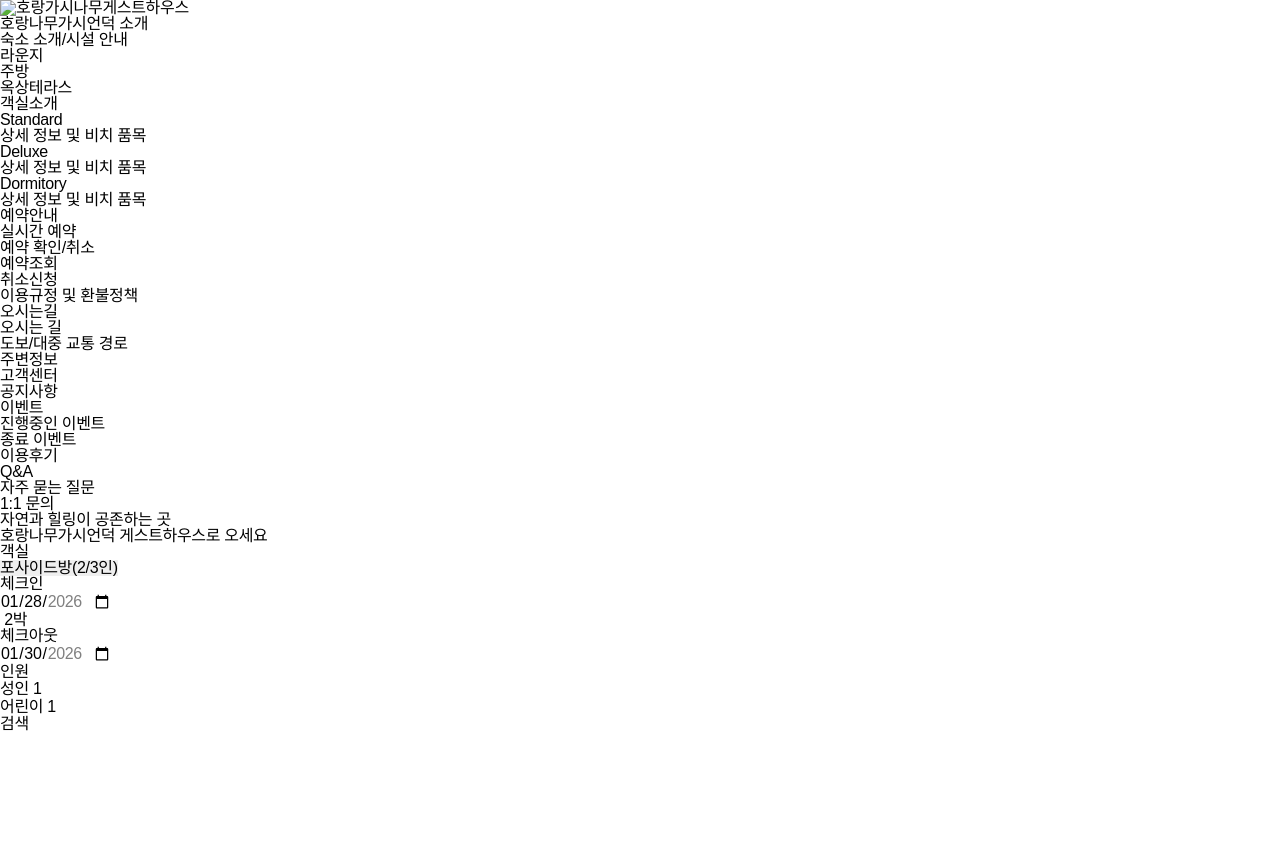
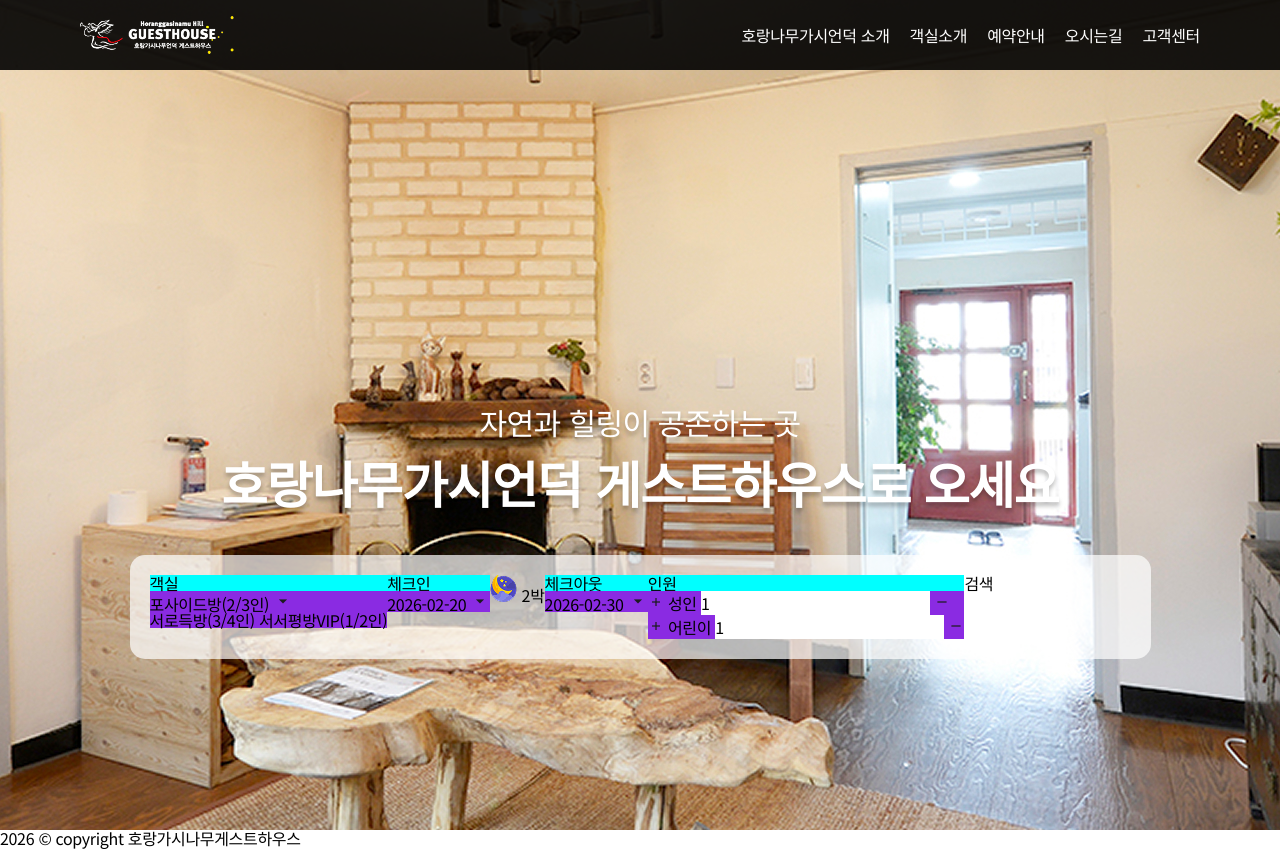
Before and after one commit to kumhee2822-droid/horang_hill, a plain HTML site: page index.html in a window 1280 px wide. Before the commit the page ends 800 px from the top, so only its background shows below. Drawn offline with Linux system fonts and the light colour scheme; a web font is replaced by a local one.

Commit message:
header~herobnr까지

```diff
--- a/index.html
+++ b/index.html
@@ -5,14 +5,16 @@
     <meta name="viewport" content="width=device-width, initial-scale=1.0">
     <title>호랑가시나무 게스트하우스</title>
     <link rel="shortcut icon" href="favicon.ico" type="image/x-icon">
+    <link href="https://fonts.googleapis.com/css2?family=Noto+Sans+KR:wght@100..900&display=swap" rel="stylesheet">
     <link rel="stylesheet" as="style" crossorigin href="https://cdn.jsdelivr.net/gh/orioncactus/pretendard@v1.3.9/dist/web/static/pretendard-dynamic-subset.min.css" />
     <link rel="stylesheet" href="./styles/reset.css">
+    <link rel="stylesheet" href="./styles/common.css">
     <link rel="stylesheet" href="./styles/index.css">
 </head>
 <body>
     <div id="wrap">
         <header>
-            <h1><a href="#"><img src="" alt="호랑가시나무게스트하우스"></a></h1>
+            <h1><a href="./index.html"><img src="./img/logo.png" alt="호랑가시나무게스트하우스"></a></h1>
             <nav>
                 <ul id="gnb">
                     <li><a href="#">호랑나무가시언덕 소개</a>
@@ -96,53 +98,83 @@
                 </div>
                 <!-- action 객실, 날짜, 인원 정보를 저장할 서버 위치 -->
                 <!-- method 객실, 날짜, 인원정보에 대한 보안 여부 (post 보안함) -->
-                <form action="#" method="get">
+                <form action="#" method="get" id="reservation_form">
                     <div class="room">
                         <h2>객실</h2>
-                        <p>
-                            <select name="room_type" id="room_type"><!-- name(그룹명) id(css,js) -->
-                                <option value="type1">포사이드방(2/3인)</option><!-- calue(서버전송) -->
+                        <div class="room_type">
+                            <a href="#">
+                                <span class="name">포사이드방<span>(2/3인)</span></span>
+                                <img src="./img/arrow_drop_down.png" alt="">
+                            </a>
+                            <div class="room_open">
+                                <a href="#"><span class="name">서로득방<span>(3/4인)</span></span></a>
+                                <a href="#"><span class="name">서서평방VIP<span>(1/2인)</span></span></a>
+                            </div>
+                        </div>
+                        <!-- <p>
+                            <select name="room_type" id="room_type">
+                                <option value="type1">포사이드방(2/3인)</option>
                                 <option value="type2">우월순방(2/3인)</option>
                                 <option value="type3">서로득방(3/4인)</option>
                             </select>
-                        </p>
+                        </p> -->
                     </div>
                     <div class="check_in_out">
                         <div class="in">
                             <h2>체크인</h2>
-                            <p>
+                            <div class="chk_in">
+                                <a href="#">
+                                    <span class="name">2026-02-20</span>
+                                    <img src="./img/arrow_drop_down.png" alt="">
+                                </a>
+                            </div>
+                            <!-- <p>
                                 <input type="date"
                                 value="2026-01-28"
                                 min="2026-01-28"
                                 max="2026-02-10"
                                 name="in_date" id="in_date">
-                            </p>
+                            </p> -->
                         </div>
                         <div class="day">
-                            <img src="" alt="">
+                            <img src="./img/Moon.png" alt="">
                             <em>2박</em>
                         </div>
                         <div class="out">
                             <h2>체크아웃</h2>
-                            <p>
+                            <div class="chk_out">
+                                <a href="#">
+                                    <span class="name">2026-02-30</span>
+                                    <img src="./img/arrow_drop_down.png" alt="">
+                                </a>
+                            </div>
+                            <!-- <p>
                                 <input type="date"
                                 value="2026-01-30"
                                 min="2026-01-29"
                                 max="2026-02-15"
                                 name="out_date" id="out_date">
-                            </p>
+                            </p> -->
                         </div>
                     </div>
                     <div class="person">
                         <h2>인원</h2>
                         <ul class="number">
                             <li>
-                                <label for="adult">성인</label>
-                                <input type="number" id="adult" name="adult" value="1">
+                                <button type="button" id="adult_add" class="number_btn"><img src="./img/add.png" alt="증가"></button>
+                                <span>
+                                    <label for="adult">성인</label>
+                                    <input type="number" id="adult" name="adult" value="1">
+                                </span>
+                                <button type="button" id="adult_remove" class="number_btn"><img src="./img/remove.png" alt="감소"></button>
                             </li>
                             <li>
-                                <label for="kid">어린이</label>
-                                <input type="number" id="kid" name="kid" value="1">
+                                <button type="button" id="kid_add" class="number_btn"><img src="./img/add.png" alt="증가"></button>
+                                <span>
+                                    <label for="kid">어린이</label>
+                                    <input type="number" id="kid" name="kid" value="1">
+                                </span>
+                                <button type="button" id="kid_remove" class="number_btn"><img src="./img/remove.png" alt="감소"></button>
                             </li>
                         </ul>
                     </div>
@@ -153,6 +185,9 @@
                 </form>
             </div>
         </main>
+        <footer>
+            <p>2026 &copy; copyright 호랑가시나무게스트하우스</p>
+        </footer>
     </div>
 </body>
 </html>
--- /dev/null
+++ b/styles/common.css
@@ -0,0 +1,59 @@
+/* 공통디자인 common.css */
+/* header, footer */
+body {}
+#wrap {}
+#wrap header {
+    background-color: rgba(0, 0, 0, 0.9);
+    height: 70px; padding: 0 80px;
+    min-width: 1220px;
+    display: flex;
+    flex-flow: row nowrap;
+    justify-content: space-between;
+    align-items: center;
+    /* 스크롤 이동 시 고정 */
+    position: fixed; left: 0; top: 0; z-index: 999; width: 100%;
+}
+#wrap header h1 {}
+#wrap header h1 a {}
+#wrap header h1 a img {}
+/* 호랑가시나무언덕소개~고객센터까지 모든 gnb + lnb 공통선택자 */
+#wrap header nav {}
+#wrap header nav #gnb {
+    display: flex;
+    flex-flow: row nowrap;
+    gap: 20px;
+}
+header nav #gnb a:hover {color:#43CE48 !important;} /* 공통 a */
+#wrap header nav #gnb > li {position: relative;} /* 첫번째 서브 기준 */
+#wrap header nav #gnb > li:hover .lnb_depth2 {display: block;}
+#wrap header nav #gnb > li > a {
+    color: #fff;
+    line-height: 70px;
+    display: block;
+}
+#wrap header nav #gnb > li > .lnb_depth2 { /* 첫번째 서브 */
+    background-color: rgba(0, 0, 0, 0.9);
+    position: absolute;
+    width: 160px;
+    left: 50%; transform: translateX(-50%); /* absolute 부모 X축 정중앙 */
+    display: none;
+}
+#wrap header nav #gnb > li > .lnb_depth2 > li {}
+#wrap header nav #gnb > li > .lnb_depth2 > li:hover .lnb_depth3 {display: block;}
+#wrap header nav #gnb > li > .lnb_depth2 > li > a {
+    color: #fff;
+    display: block;
+    line-height: 46px;
+    text-align: center;
+}
+#wrap header nav #gnb > li > .lnb_depth2 > li > .lnb_depth3 {
+    background-color: rgba(0, 0, 0, 0.7);
+    text-align: center;
+    display: none;}
+#wrap header nav #gnb > li > .lnb_depth2 > li > .lnb_depth3 li {}
+#wrap header nav #gnb > li > .lnb_depth2 > li > .lnb_depth3 li a {
+    line-height: 46px;
+}
+/* ============================================================= footer */
+#wrap footer {}
+#wrap footer p {}
--- a/styles/index.css
+++ b/styles/index.css
@@ -1,53 +1,95 @@
-body {}
-#wrap {}
-#wrap header {}
-#wrap header h1 {}
-#wrap header h1 a {}
-#wrap header h1 a img {}
-/* 호랑가시나무언덕소개~고객센터까지 모든 gnb + lnb 공통선택자 */
-#wrap header nav {}
-#wrap header nav #gnb {}
-#wrap header nav #gnb > li {}
-#wrap header nav #gnb > li > a {}
-#wrap header nav #gnb > li > .lnb_depth2 {}
-#wrap header nav #gnb > li > .lnb_depth2 > li {}
-#wrap header nav #gnb > li > .lnb_depth2 > li > a {}
-#wrap header nav #gnb > li > .lnb_depth2 > li > .lnb_depth3 {}
-#wrap header nav #gnb > li > .lnb_depth2 > li > .lnb_depth3 li {}
-#wrap header nav #gnb > li > .lnb_depth2 > li > .lnb_depth3 li a {}
-/* ============================================================= main */
 #wrap main {}
-/* ============================================================= main 1. 히어로배너*/
-#wrap main #hero_bnr {}
-#wrap main #hero_bnr .ad_txt {}
-#wrap main #hero_bnr .ad_txt p {}
-#wrap main #hero_bnr .ad_txt h1 {}
-#wrap main #hero_bnr form {}
-#wrap main #hero_bnr form .room {}
-#wrap main #hero_bnr form .room h2 {}
-#wrap main #hero_bnr form .room p {}
-#wrap main #hero_bnr form .room p #room_type {}
-#wrap main #hero_bnr form .room p #room_type option {}
-#wrap main #hero_bnr form .check_in_out {}
-#wrap main #hero_bnr form .check_in_out .in {}
-#wrap main #hero_bnr form .check_in_out .in h2 {}
-#wrap main #hero_bnr form .check_in_out .in p {}
-#wrap main #hero_bnr form .check_in_out .in p #in_date {}
-#wrap main #hero_bnr form .check_in_out .day {}
-#wrap main #hero_bnr form .check_in_out .day img {}
-#wrap main #hero_bnr form .check_in_out .day em {}
-#wrap main #hero_bnr form .check_in_out .out {}
-#wrap main #hero_bnr form .check_in_out .out h2 {}
-#wrap main #hero_bnr form .check_in_out .out p {}
-#wrap main #hero_bnr form .check_in_out .out p #out_date {}
-#wrap main #hero_bnr form .person {}
-#wrap main #hero_bnr form .person h2 {}
-#wrap main #hero_bnr form .person .number {}
-#wrap main #hero_bnr form .person .number li {}
-#wrap main #hero_bnr form .person .number li label {}
-#wrap main #hero_bnr form .person .number li #adult {}
-#wrap main #hero_bnr form .person .number li #kid {}
-#wrap main #hero_bnr form > p {}
-#wrap main #hero_bnr form > p #search_btn {}
-/* ============================================================= footer */
-#wrap footer {}
+#wrap main #hero_bnr {
+    height: 830px; min-width: 1220px;
+    background-image: url(../img/bg.jpg);
+    background-size: cover;
+    background-position: center;
+    padding-top: 400px;
+}
+#wrap main #hero_bnr .ad_txt {
+    text-align: center;
+}
+#wrap main #hero_bnr .ad_txt p,
+#wrap main #hero_bnr .ad_txt h1 {
+    color: #fff;
+    /* text-shadow:x y 흐림 색상; */
+    text-shadow: 0 4px 4px rgba(0,0,0,0.25);
+    line-height: 1.5;
+    font-family: 'noto sans kr', sans-serif;
+}
+#wrap main #hero_bnr .ad_txt p {
+    font-size: 1.88rem;
+    font-weight: 500;
+}
+#wrap main #hero_bnr .ad_txt h1 {
+    font-size: 3.13rem;
+    font-weight: 600;
+    margin-bottom: 35px;
+}
+#wrap main #hero_bnr #reservation_form {
+    width: 1021px;
+    margin: 0 auto;
+    padding: 20px;
+    border-radius: 15px;
+    background-color: rgba(255,255,255,0.7);
+    display: flex; /* 객실~체크인아웃~인원~검색 자식들 정렬 flex */
+}
+#wrap main #hero_bnr #reservation_form h2 {}
+/* ----------------------------------------------객실~인원 공통디자인 */
+#wrap main #hero_bnr #reservation_form .room h2,
+#wrap main #hero_bnr .check_in_out .in h2,
+#wrap main #hero_bnr .check_in_out .out h2,
+#wrap main #hero_bnr .person h2 {
+    background-color: aqua;
+}
+#wrap main #hero_bnr #reservation_form h2+div,
+#wrap main #hero_bnr #reservation_form ul li {
+    background-color: blueviolet;
+}
+
+/* ----------------------------------------------객실선택 */
+#wrap main #hero_bnr #reservation_form .room h2 {}
+#wrap main #hero_bnr #reservation_form .room_type {}
+#wrap main #hero_bnr #reservation_form .room_type > a {}
+#wrap main #hero_bnr #reservation_form .room_type > a .name {}
+#wrap main #hero_bnr #reservation_form .room_type > a .name span {}
+#wrap main #hero_bnr #reservation_form .room_type > a img {}
+#wrap main #hero_bnr #reservation_form .room_open {}
+#wrap main #hero_bnr #reservation_form .room_open a {}
+#wrap main #hero_bnr #reservation_form .room_open a .name {}
+#wrap main #hero_bnr #reservation_form .room_open a .name span {}
+#wrap main #hero_bnr #reservation_form .room_open a img {}
+/* ----------------------------------------------체크인/아웃 */
+#wrap main #hero_bnr .check_in_out {
+    display: flex;
+}
+#wrap main #hero_bnr .check_in_out .in {}
+#wrap main #hero_bnr .check_in_out .in h2 {}
+#wrap main #hero_bnr .check_in_out .in .chk_in {}
+#wrap main #hero_bnr .check_in_out .in .chk_in > a {}
+#wrap main #hero_bnr .check_in_out .in .chk_in > a .name {}
+#wrap main #hero_bnr .check_in_out .in .chk_in > a img {}
+#wrap main #hero_bnr .check_in_out .day {}
+#wrap main #hero_bnr .check_in_out .day img {}
+#wrap main #hero_bnr .check_in_out .day em {}
+#wrap main #hero_bnr .check_in_out .out {}
+#wrap main #hero_bnr .check_in_out .out h2 {}
+#wrap main #hero_bnr .check_in_out .out .chk_out {}
+#wrap main #hero_bnr .check_in_out .out .chk_out a {}
+#wrap main #hero_bnr .check_in_out .out .chk_out a .name {}
+#wrap main #hero_bnr .check_in_out .out .chk_out a img {}
+/* ----------------------------------------------인원 */
+#wrap main #hero_bnr .person {}
+#wrap main #hero_bnr .person h2 {}
+#wrap main #hero_bnr .person .number {}
+#wrap main #hero_bnr .person .number li {}
+#wrap main #hero_bnr .person .number li .number_btn {}
+#wrap main #hero_bnr .person .number li .number_btn img {}
+#wrap main #hero_bnr .person .number li #adult_add {}
+#wrap main #hero_bnr .person .number li #adult_remove {}
+#wrap main #hero_bnr .person .number li span {}
+#wrap main #hero_bnr .person .number li span label {}
+#wrap main #hero_bnr .person .number li span #adult {}
+#wrap main #hero_bnr .person .number li span #kid {}
+#wrap main #hero_bnr .person .number li #kid_add {}
+#wrap main #hero_bnr .person .number li #kid_remove {}
```
Also changed, not shown: img/Moon.png (added), img/add.png (added), img/arrow_drop_down.png (added), img/bg.jpg (added), img/logo.png (added), img/remove.png (added).
